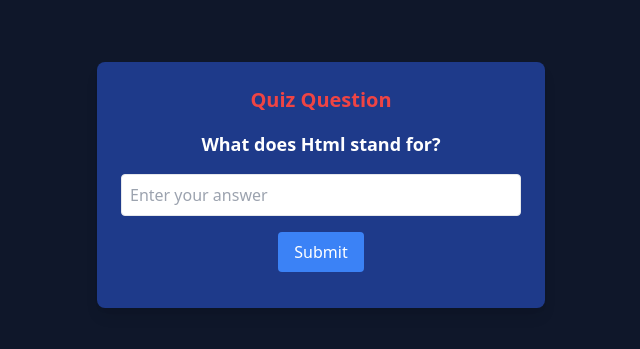
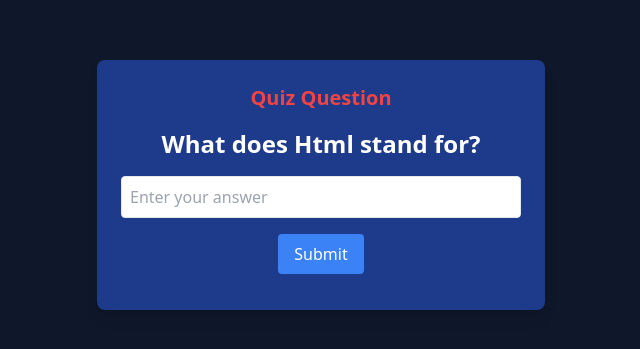
Before and after one commit to JoeyCollado/CPPROG3-Final_Activity, a website: page src/main.html in a window 1280 px wide. Shown: the part 215-564 px from the top of the page, without its empty margins (319-959 px from the left). Drawn offline with nearby package versions, Linux system fonts and the light colour scheme.

Commit message:
refinement

```diff
--- a/src/main.html
+++ b/src/main.html
@@ -10,10 +10,10 @@
 <body class="flex items-center justify-center min-h-screen bg-slate-900">
     <div class="p-6 rounded-lg shadow-lg text-center w-full max-w-md bg-blue-900 hover:scale-105 duration-300 ease-in-out">
         <h2 class="text-red-500 text-xl font-bold">Quiz Question</h2>
-        <p id="question" class="text-lg my-4 text-white font-bold"></p>
+        <p id="question" class="text-2xl my-4 text-white font-bold"></p>
         <input type="text" id="answer" placeholder="Enter your answer" class="border rounded p-2 w-full">
         <br>
-        <button onclick="checkAnswer()" class="mt-4 bg-blue-500 text-white px-4 py-2 rounded hover:bg-blue-600">Submit</button>
+        <button onclick="checkAnswer()" class="mt-4 bg-blue-500 text-white px-4 py-2 rounded hover:bg-blue-600 duration-300 ease-in-out">Submit</button>
         <button onclick="nextQuestion()" id="nextBtn" class="mt-2 bg-green-500 text-white px-4 py-2 rounded hover:bg-green-600 hidden">Next Question</button>
         <p id="feedback" class="mt-3 text-gray-700"></p>
     </div>
--- a/src/main.js
+++ b/src/main.js
@@ -52,7 +52,7 @@ function nextQuestion(){
     if(currentQuestionIndex < quizData.length){
         loadQuestion();
     }else{
-        document.getElementById("question").textContent = "Quiz Complete!";
+        document.getElementById("question").textContent = "Well done!";
         document.getElementById("answer").style.display = "none";
         document.getElementById("nextBtn").style.display = "none";
         document.getElementById("feedback").textContent = "Congratulations! you finished the quiz"
```
